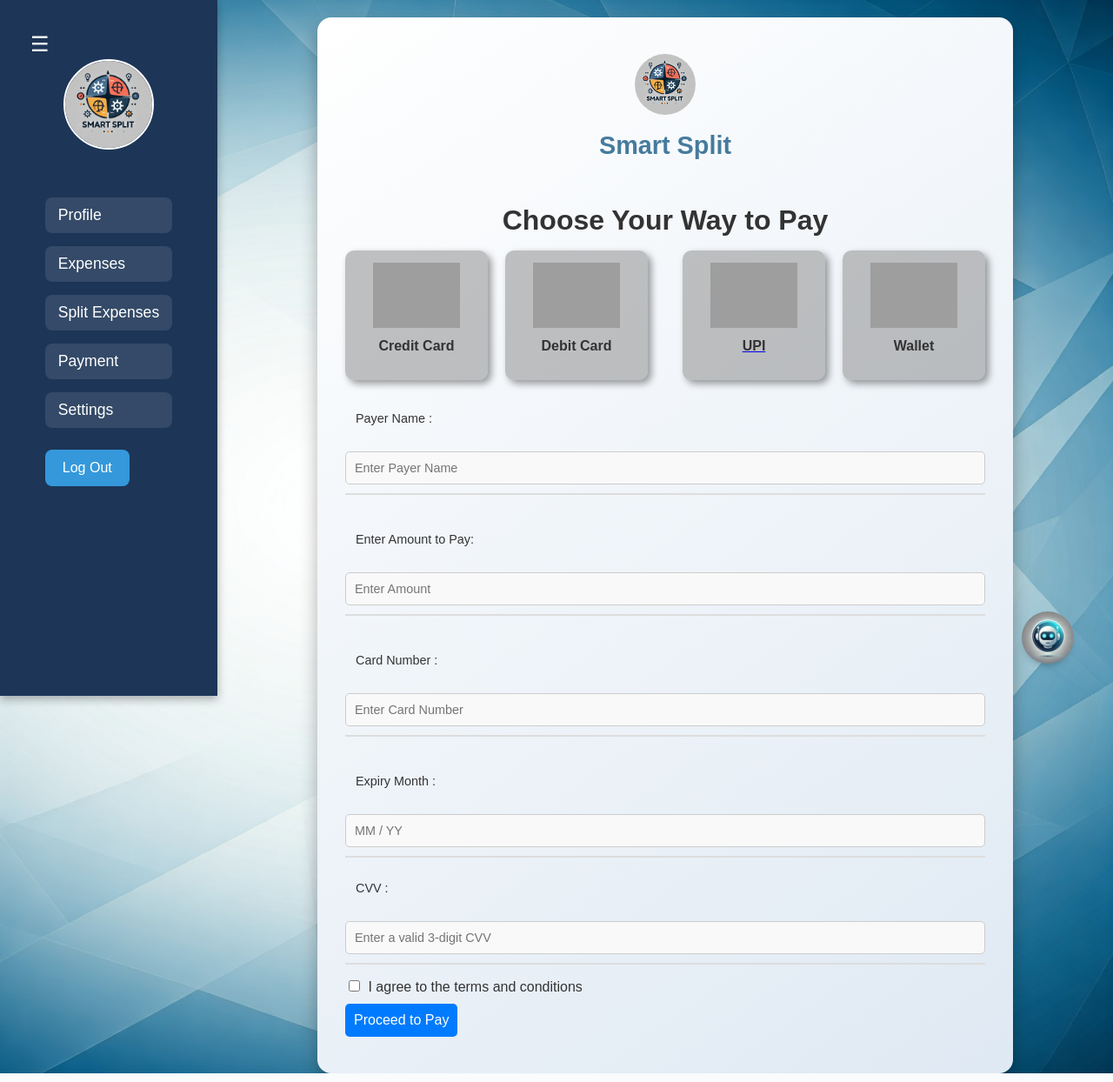
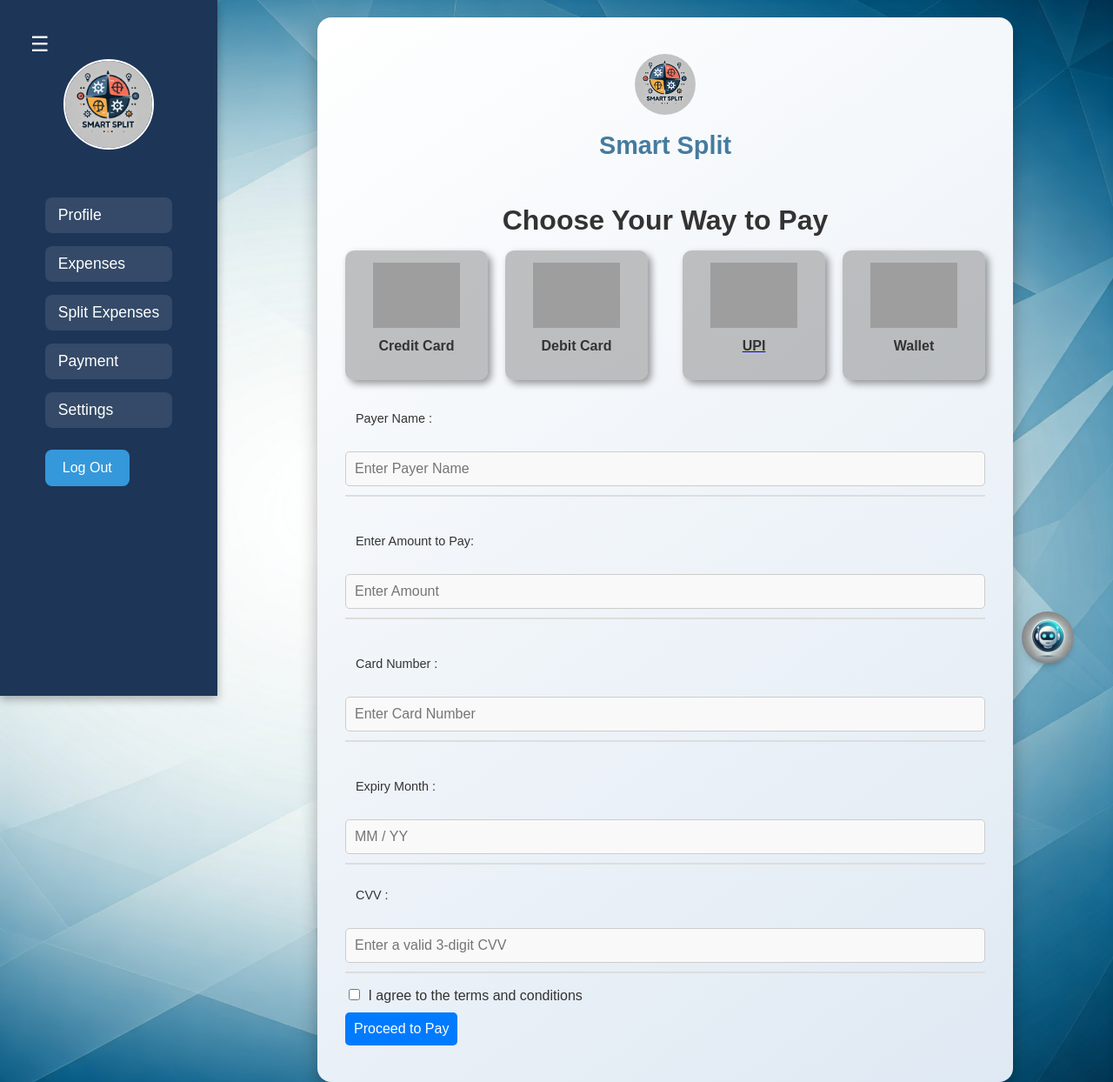
Before and after one commit to panchalbhakti/SmartSplit, a PHP site: page / in a window 1280 px wide, after a click on "Payment". Shown: the whole page at 87% size. Run offline with PHP 8.4, Linux system fonts and the light colour scheme; grey boxes are pictures that could not be loaded.

Commit message:
chnge font-size

```diff
--- a/styles.css
+++ b/styles.css
@@ -832,7 +832,7 @@ header h1 {
 .ip-grp input {
   width: 100%;
   padding: 10px;
-  font-size: 0.9rem;
+  font-size: 1rem;
   color: #333;
   border: 1px solid #ccc;
   border-radius: 5px;
```
